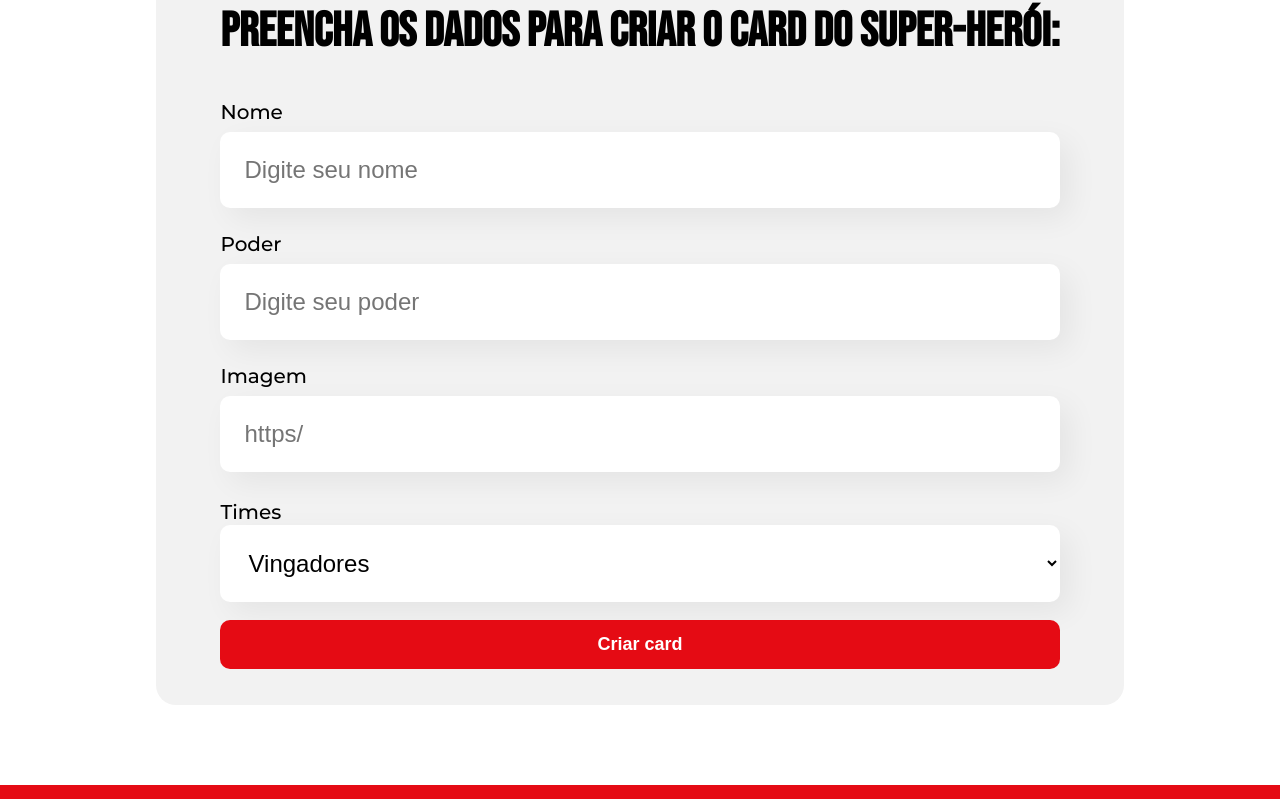
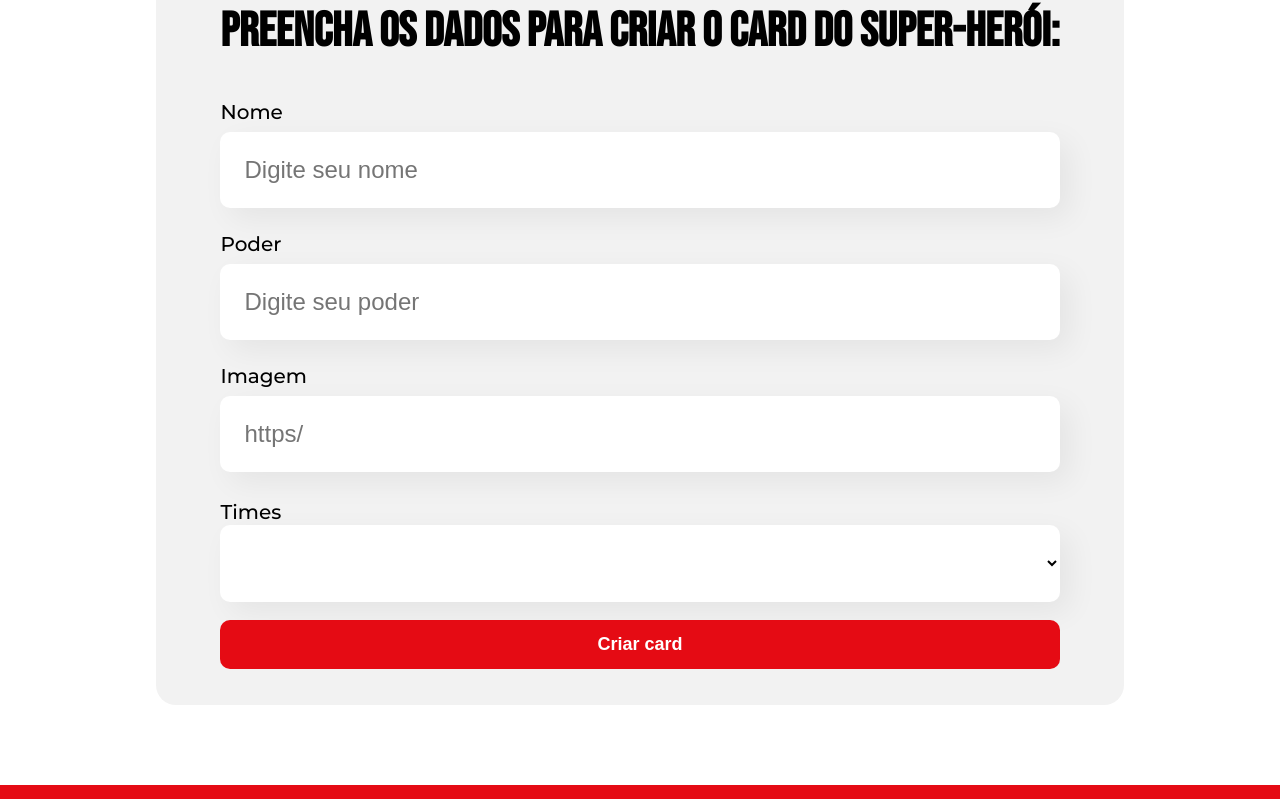
Before and after one commit to ViniMaia03/Projeto_Organo, a React (Create React App) app: page / in a window 1280 px wide. Shown: the part 365-1164 px from the top of the page. Built offline with nearby package versions, Linux system fonts and the light colour scheme.

Commit message:
ultimod detalhes

```diff
--- a/src/components/Card/Card.css
+++ b/src/components/Card/Card.css
@@ -11,7 +11,7 @@
     width: 100px;
     border-radius: 50%;
     position: relative;
-    bottom: -50px;
+    bottom: -70px;
     margin-left: 25px;
 }
 
@@ -19,7 +19,7 @@
     background-color: #fff;
     box-shadow: 5px 5px 15px rgba(0, 0, 0, 0.08);
     border-radius: 0px 0px 10px 10px;
-    padding-top: 90px;
+    padding-top: 70px;
     padding-bottom: 40px;
 }
 
--- a/src/components/Card/index.js
+++ b/src/components/Card/index.js
@@ -1,10 +1,10 @@
 import './Card.css'
 
-export default function Card({nome, poder, imagem, corPrimaria}) {
+export default function Card({nome, poder, imagem, corDeFundo}) {
     return(
         <>
             <div className='card'>
-                <div className='cabecalho'>
+                <div className='cabecalho' style={{backgroundColor: corDeFundo}}>
                     <img src={imagem} alt={nome} />
                 </div>
 
--- a/src/components/ListaSuspensa/index.js
+++ b/src/components/ListaSuspensa/index.js
@@ -5,7 +5,8 @@ export default function ListaSuspensa(props) {
         <>
             <div className="listaSuspensa">
                 <label> {props.label} </label>
-                <select onChange={evento => props.aoAlterado(evento.target.value)} required={props.required} value={props.value}>
+                <select onChange={evento => props.aoAlterado(evento.target.value)} required={props.required} value={props.valor}>
+                    <option value=''></option>
                     {props.itens.map(item => <option key={item}> {item} </option>)}
                 </select>
             </div>
--- a/src/components/Time/index.js
+++ b/src/components/Time/index.js
@@ -7,7 +7,7 @@ export default function Time(props) {
         <section className='time' id='times' style={{ backgroundColor: props.corSecundaria}}>
             <h3 style={{ color: props.corPrimaria}}> <img src={props.imagem} alt={props.alt} /> </h3>
             <div className='heroi'>
-                {props.heroi.map(heroi => <Card nome={heroi.nome} poder={heroi.poder} imagem={heroi.imagem} /> )}
+                {props.heroi.map(heroi => <Card corDeFundo={props.corPrimaria} key={heroi.nome} nome={heroi.nome} poder={heroi.poder} imagem={heroi.imagem} /> )}
             </div>
         </section>
         : ''
```
Also changed, not shown: 1 other file (tests, documents, lock files or other folders).
